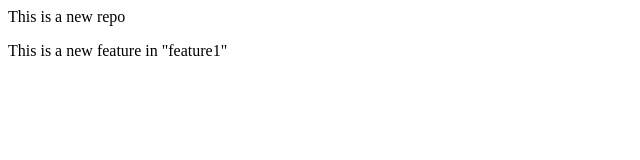
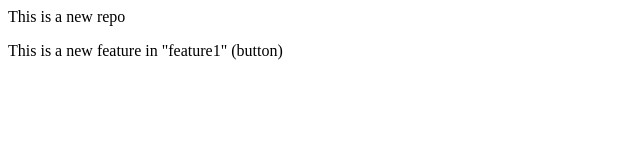
Before and after one commit to rishabh316/localrepo, a plain HTML site: page index.html in a window 1280 px wide. Shown: the full height of the page, 0-640 px from the left. Drawn offline with Linux system fonts and the light colour scheme.

Commit message:
Add button

```diff
--- a/index.html
+++ b/index.html
@@ -1,2 +1,2 @@
 <p>This is a new repo</p>
-<p>This is a new feature in "feature1"</p>
+<p>This is a new feature in "feature1" (button) </p>
```
